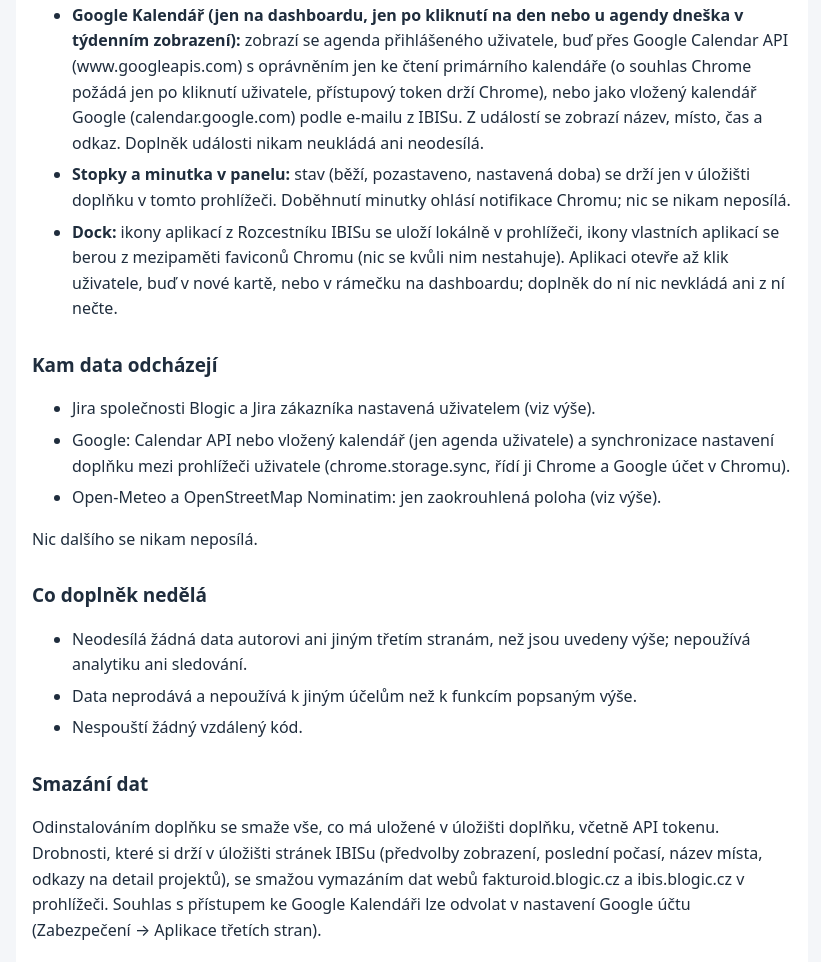
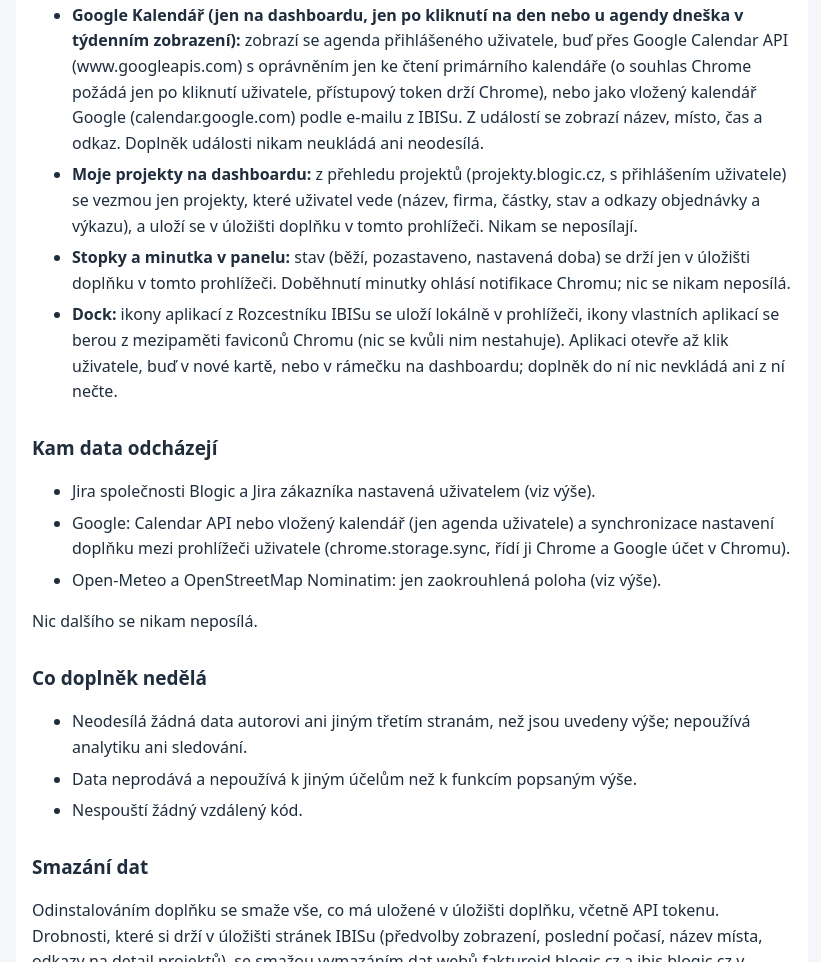
Before and after one commit to jurencak-bob/ibis-plus, a plain HTML site: page privacy.html in a window 1280 px wide. Shown: the part 981-1943 px from the top of the page, without its empty margins (228-1049 px from the left). Drawn offline with Linux system fonts and the light colour scheme.

Commit message:
Zásady: Moje projekty na dashboardu
Co-Authored-By: Claude Opus 5.5 <noreply@anthropic.com>

```diff
--- a/privacy.html
+++ b/privacy.html
@@ -31,6 +31,7 @@
 <li><strong>Volitelný API token k Jiře zákazníka</strong>, jeho e-mail a datum platnosti: uloženo jen lokálně v tomto prohlížeči (nesynchronizuje se), používá se výhradně k přihlášení do Jiry, kterou uživatel nastavil.</li>
 <li><strong>Poloha (pro počasí v panelu):</strong> zjišťuje ji doplněk přes Chrome (oprávnění k poloze, o kterém Chrome informuje při instalaci; v systému musí mít Chrome polohu povolenou). Zaokrouhlí ji na 0,01° (zhruba 1 km) a pošle jen službě Open-Meteo (api.open-meteo.com) kvůli zobrazení počasí a službě OpenStreetMap Nominatim (nominatim.openstreetmap.org) kvůli názvu místa v bublině počasí. Polohu zjišťuje nejvýš jednou za 15 minut; v úložišti doplňku a stránek IBISu se drží jen poslední výsledek počasí a název místa k zaokrouhlené poloze.</li>
 <li><strong>Google Kalendář (jen na dashboardu, jen po kliknutí na den nebo u agendy dneška v týdenním zobrazení):</strong> zobrazí se agenda přihlášeného uživatele, buď přes Google Calendar API (www.googleapis.com) s oprávněním jen ke čtení primárního kalendáře (o souhlas Chrome požádá jen po kliknutí uživatele, přístupový token drží Chrome), nebo jako vložený kalendář Google (calendar.google.com) podle e-mailu z IBISu. Z událostí se zobrazí název, místo, čas a odkaz. Doplněk události nikam neukládá ani neodesílá.</li>
+<li><strong>Moje projekty na dashboardu:</strong> z přehledu projektů (projekty.blogic.cz, s přihlášením uživatele) se vezmou jen projekty, které uživatel vede (název, firma, částky, stav a odkazy objednávky a výkazu), a uloží se v úložišti doplňku v tomto prohlížeči. Nikam se neposílají.</li>
 <li><strong>Stopky a minutka v panelu:</strong> stav (běží, pozastaveno, nastavená doba) se drží jen v úložišti doplňku v tomto prohlížeči. Doběhnutí minutky ohlásí notifikace Chromu; nic se nikam neposílá.</li>
 <li><strong>Dock:</strong> ikony aplikací z Rozcestníku IBISu se uloží lokálně v prohlížeči, ikony vlastních aplikací se berou z mezipaměti faviconů Chromu (nic se kvůli nim nestahuje). Aplikaci otevře až klik uživatele, buď v nové kartě, nebo v rámečku na dashboardu; doplněk do ní nic nevkládá ani z ní nečte.</li>
 </ul>
```
